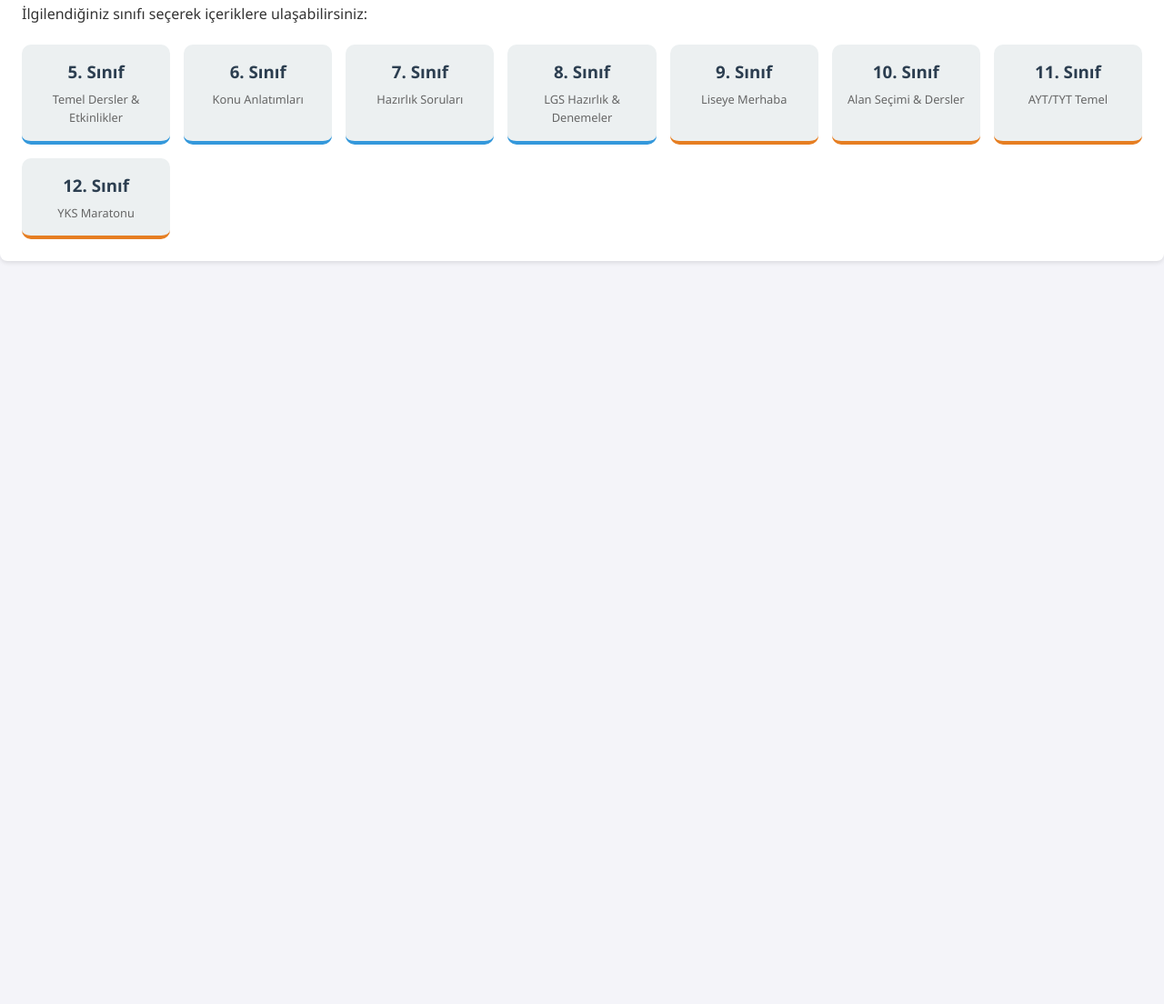
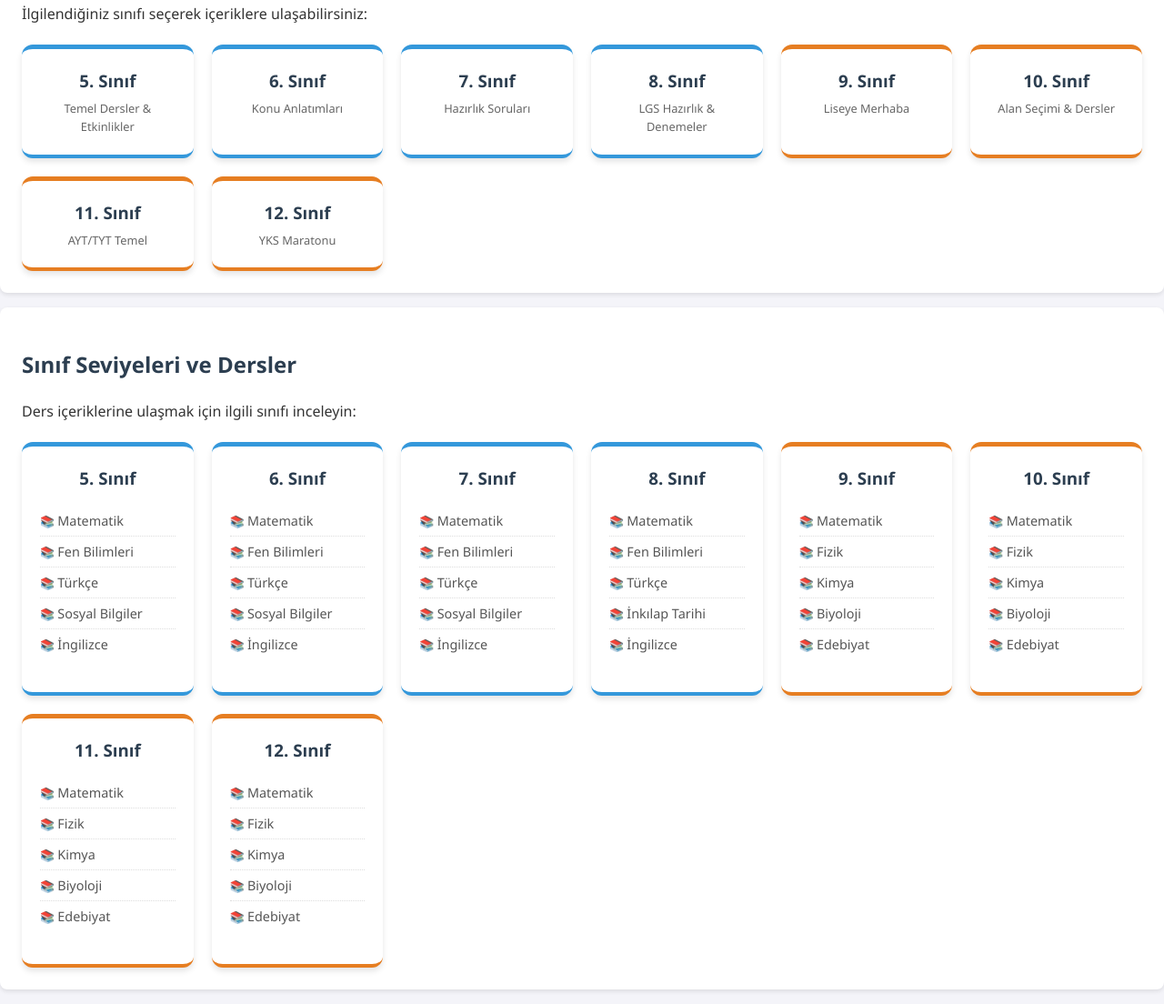
Before and after one commit to ahmetmertakay6-hash/benimsayfa, a plain HTML site: page ındex.html in a window 1280 px wide. Shown: the part 1118-2222 px from the top of the page at 91% size. Before the commit the page ends 1421 px from the top, so only its background shows below. Drawn offline with Linux system fonts and the light colour scheme.

Commit message:
Update ındex.html

```diff
--- a/ındex.html
+++ b/ındex.html
@@ -96,3 +96,137 @@
     .class-card p { font-size: 0.8rem; color: #666; margin: 5px 0 0; }
     .lise { border-bottom-color: #e67e22; } /* Lise sınıfları için farklı renk */
 </style>
+
+
+<section id="classes">
+    <h2>Sınıf Seviyeleri ve Dersler</h2>
+    <p>Ders içeriklerine ulaşmak için ilgili sınıfı inceleyin:</p>
+
+    <div class="class-grid">
+        <div class="class-card">
+            <h3>5. Sınıf</h3>
+            <ul class="lesson-list">
+                <li>Matematik</li>
+                <li>Fen Bilimleri</li>
+                <li>Türkçe</li>
+                <li>Sosyal Bilgiler</li>
+                <li>İngilizce</li>
+            </ul>
+        </div>
+
+        <div class="class-card">
+            <h3>6. Sınıf</h3>
+            <ul class="lesson-list">
+                <li>Matematik</li>
+                <li>Fen Bilimleri</li>
+                <li>Türkçe</li>
+                <li>Sosyal Bilgiler</li>
+                <li>İngilizce</li>
+            </ul>
+        </div>
+
+        <div class="class-card">
+            <h3>7. Sınıf</h3>
+            <ul class="lesson-list">
+                <li>Matematik</li>
+                <li>Fen Bilimleri</li>
+                <li>Türkçe</li>
+                <li>Sosyal Bilgiler</li>
+                <li>İngilizce</li>
+            </ul>
+        </div>
+
+        <div class="class-card">
+            <h3>8. Sınıf</h3>
+            <ul class="lesson-list">
+                <li>Matematik</li>
+                <li>Fen Bilimleri</li>
+                <li>Türkçe</li>
+                <li>İnkılap Tarihi</li>
+                <li>İngilizce</li>
+            </ul>
+        </div>
+
+        <div class="class-card lise">
+            <h3>9. Sınıf</h3>
+            <ul class="lesson-list">
+                <li>Matematik</li>
+                <li>Fizik</li>
+                <li>Kimya</li>
+                <li>Biyoloji</li>
+                <li>Edebiyat</li>
+            </ul>
+        </div>
+
+        <div class="class-card lise">
+            <h3>10. Sınıf</h3>
+            <ul class="lesson-list">
+                <li>Matematik</li>
+                <li>Fizik</li>
+                <li>Kimya</li>
+                <li>Biyoloji</li>
+                <li>Edebiyat</li>
+            </ul>
+        </div>
+
+        <div class="class-card lise">
+            <h3>11. Sınıf</h3>
+            <ul class="lesson-list">
+                <li>Matematik</li>
+                <li>Fizik</li>
+                <li>Kimya</li>
+                <li>Biyoloji</li>
+                <li>Edebiyat</li>
+            </ul>
+        </div>
+
+        <div class="class-card lise">
+            <h3>12. Sınıf</h3>
+            <ul class="lesson-list">
+                <li>Matematik</li>
+                <li>Fizik</li>
+                <li>Kimya</li>
+                <li>Biyoloji</li>
+                <li>Edebiyat</li>
+            </ul>
+        </div>
+    </div>
+</section>
+
+<style>
+    .class-grid {
+        display: grid;
+        grid-template-columns: repeat(auto-fit, minmax(180px, 1fr));
+        gap: 20px;
+        margin-top: 20px;
+    }
+    .class-card {
+        background: #fff;
+        padding: 20px;
+        border-radius: 12px;
+        border-top: 5px solid #3498db;
+        box-shadow: 0 4px 6px rgba(0,0,0,0.1);
+        transition: 0.3s;
+    }
+    .class-card:hover { transform: scale(1.02); }
+    .class-card.lise { border-top-color: #e67e22; }
+
+    .lesson-list {
+        list-style: none;
+        padding: 0;
+        margin-top: 15px;
+        text-align: left;
+    }
+    .lesson-list li {
+        padding: 5px 0;
+        border-bottom: 1px dotted #ddd;
+        font-size: 0.9rem;
+        color: #555;
+    }
+    .lesson-list li:last-child { border-bottom: none; }
+
+    .lesson-list li::before {
+        content: "📚 ";
+        font-size: 0.8rem;
+    }
+</style>
```
